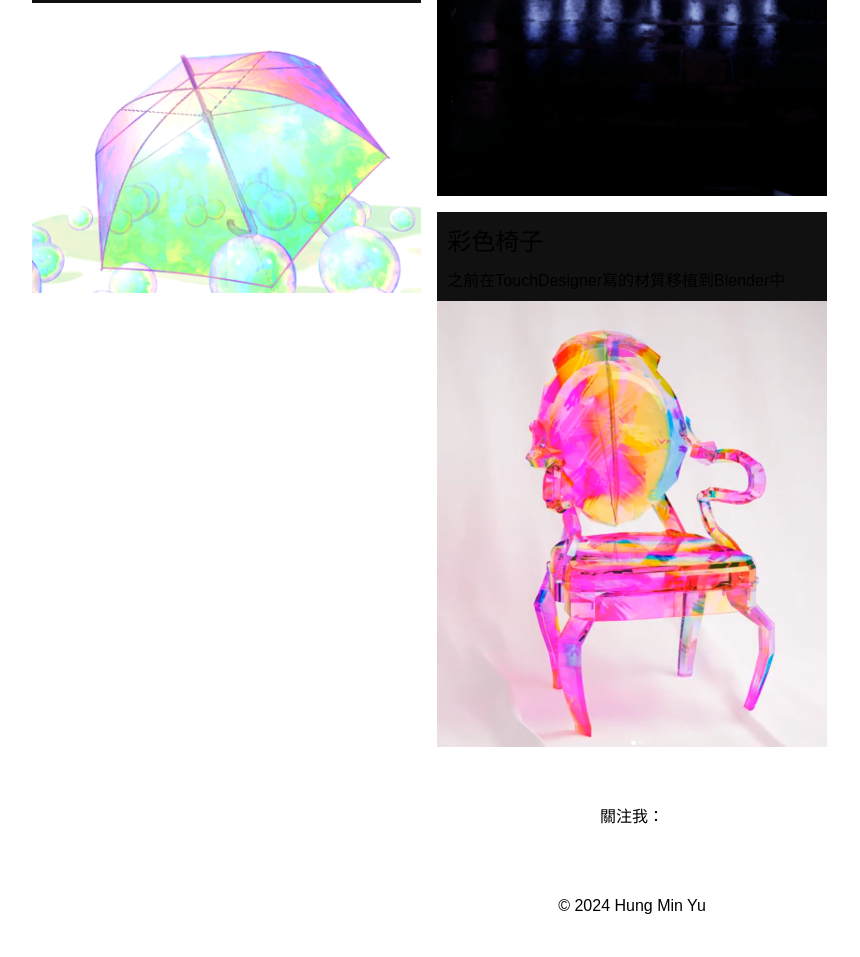
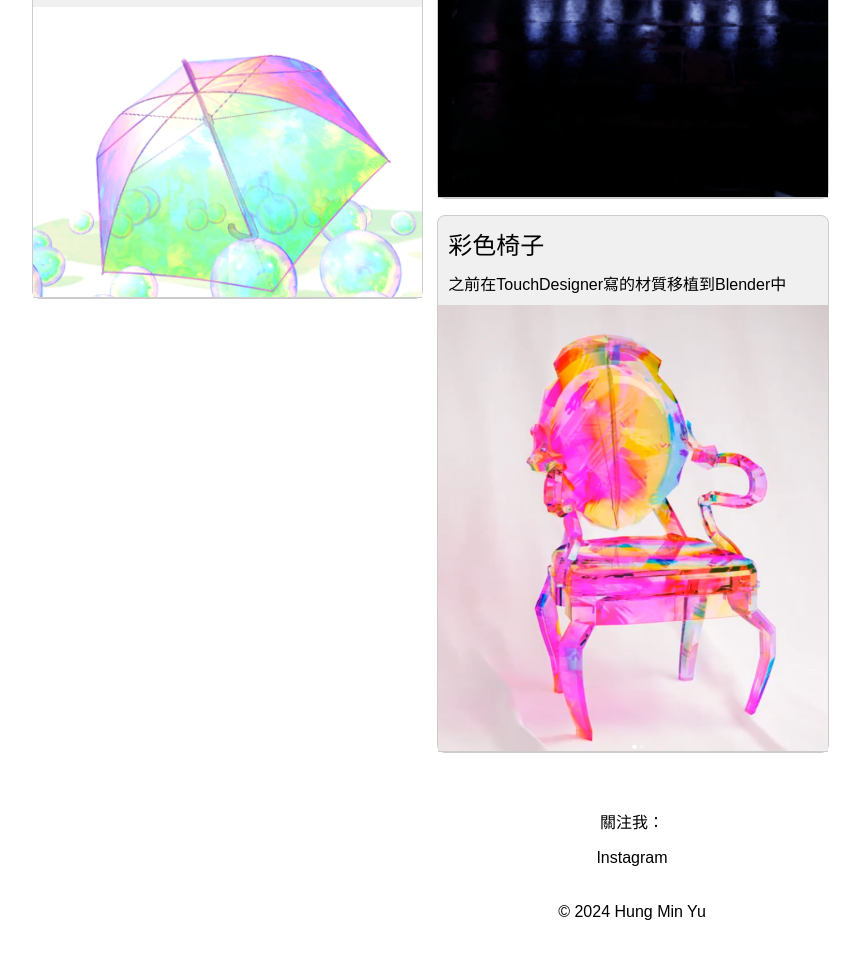
Before and after one commit to Min-Yu-Hung/ArtWorkWebsiteT1, a plain HTML site: page index.html in a window 1280 px wide. Shown: the part 732-1689 px from the top of the page, without its empty margins (8-868 px from the left). Drawn offline with Linux system fonts and the light colour scheme.

Commit message:
Update local changes

```diff
--- a/index.html
+++ b/index.html
@@ -8,7 +8,7 @@
         body {
             font-family: Arial, sans-serif;
             background-color: #fff;
-            color: #000#fff;
+            color: #000;
             margin: 0;
             padding: 0;
         }
@@ -25,15 +25,18 @@
         }
         .project {
             display: inline-block;
-            background-color: #111;
+            background-color: #f0f0f0;
             margin: 0 0 1em;
             width: 100%;
             break-inside: avoid;
+            border: 1px solid #ccc;
+            border-radius: 8px;
         }
         .project img {
             max-width: 100%;
             height: auto;
             display: block;
+            border-bottom: 1px solid #ccc;
         }
         .project-title {
             font-size: 24px;
@@ -48,7 +51,7 @@
             margin-top: 20px;
         }
         .social-media a {
-            color: #fff;
+            color: #000;
             text-decoration: none;
             margin: 0 10px;
         }
```
